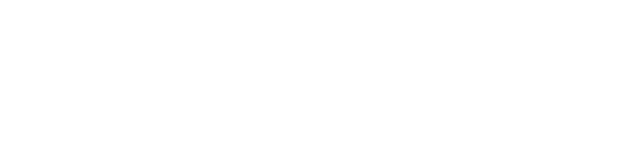
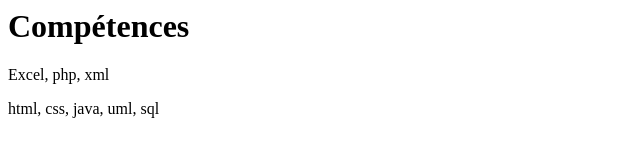
Before and after one commit to EspoirMorel/git-mon-cv, a plain HTML site: page index.html in a window 1280 px wide. Shown: the whole page, without its empty margins (0-640 px from the left). Drawn offline with Linux system fonts and the light colour scheme.

Commit message:
mise en place de la section competences

```diff
--- a/index.html
+++ b/index.html
@@ -7,6 +7,11 @@
     <link rel="stylesheet" href="style.css">
 </head>
 <body>
+    <div>
+        <h1>Compétences</h1>
+        <p>Excel, php, xml</p>
+        <p>html, css, java, uml, sql</p>
 
+    </div>
 </body>
 </html>
```
